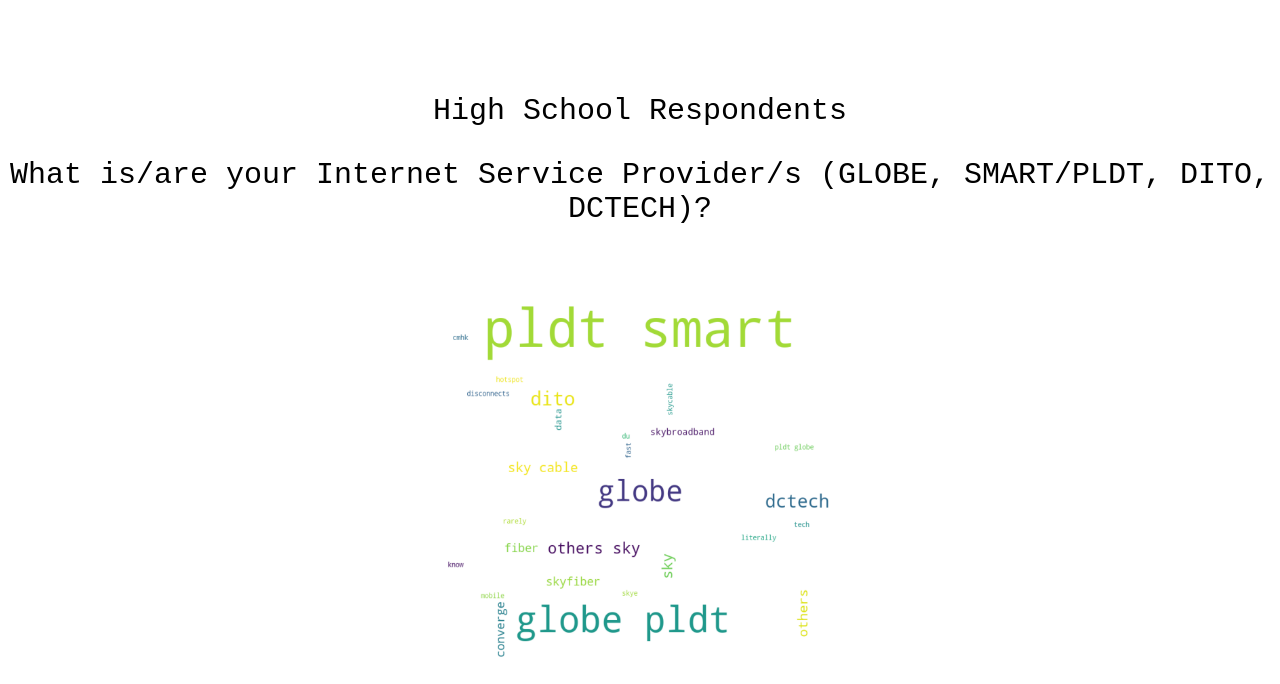
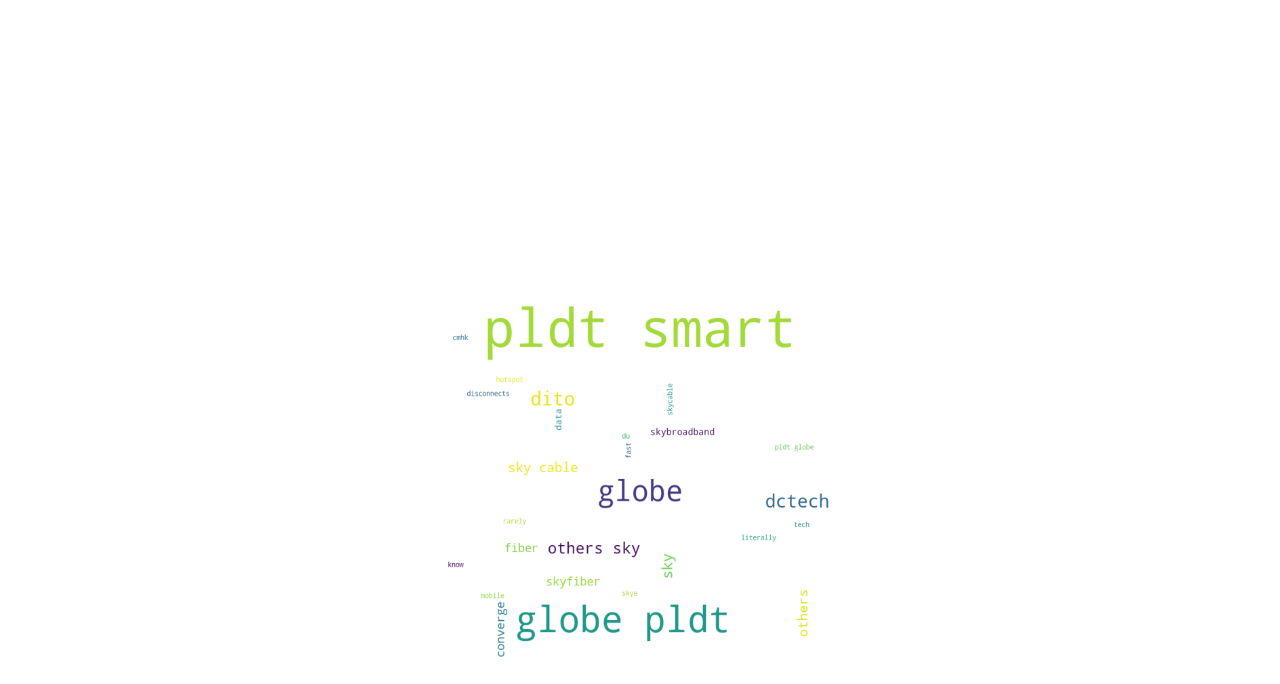
Before and after one commit to CrishelleMaun/WordCloud-Project, a plain HTML site: page index.html in a window 1280 px wide. Shown: the top 684 px of the page. Drawn offline with Linux system fonts and the light colour scheme.

Commit message:
Update index.html

```diff
--- a/index.html
+++ b/index.html
@@ -12,8 +12,8 @@ p {font-size: 30px;}
 </style>
 <p style="color:white">Word Cloud Project About ISP</p>
 <div style="text-align: center;">
-  <p>High School Respondents</p>
-  <p>What is/are your Internet Service Provider/s (GLOBE, SMART/PLDT, DITO, DCTECH)?</p>
+  <p style="color:white">High School Respondents</p>
+  <p style="color:white">What is/are your Internet Service Provider/s (GLOBE, SMART/PLDT, DITO, DCTECH)?</p>
   <img src="ISP-HS1.png" width = "400px" height = "410px" ></img>
    </div>
   <br><br>
```
